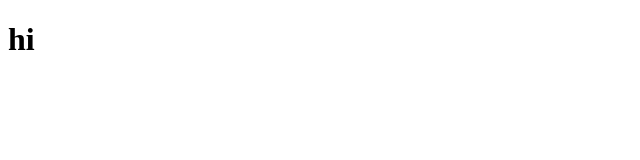
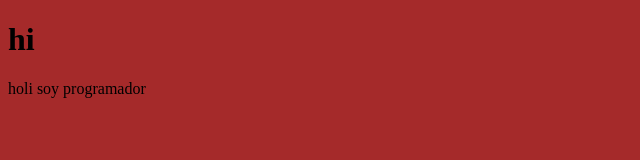
Before and after one commit to jainersiado/git-main, a plain HTML site: page index.html in a window 1280 px wide. Shown: the whole page, without its empty margins (0-640 px from the left). Drawn offline with Linux system fonts and the light colour scheme.

Commit message:
html y css

```diff
--- a/index.html
+++ b/index.html
@@ -4,8 +4,10 @@
     <meta charset="UTF-8">
     <meta name="viewport" content="width=device-width, initial-scale=1.0">
     <title>Document</title>
+    <link rel="stylesheet" href="style.css">
 </head>
 <body>
     <h1>hi</h1>
+    <p>holi soy programador</p>
 </body>
 </html>
--- a/style.css
+++ b/style.css
@@ -0,0 +1,3 @@
+html {
+    background-color: brown;
+}
```
